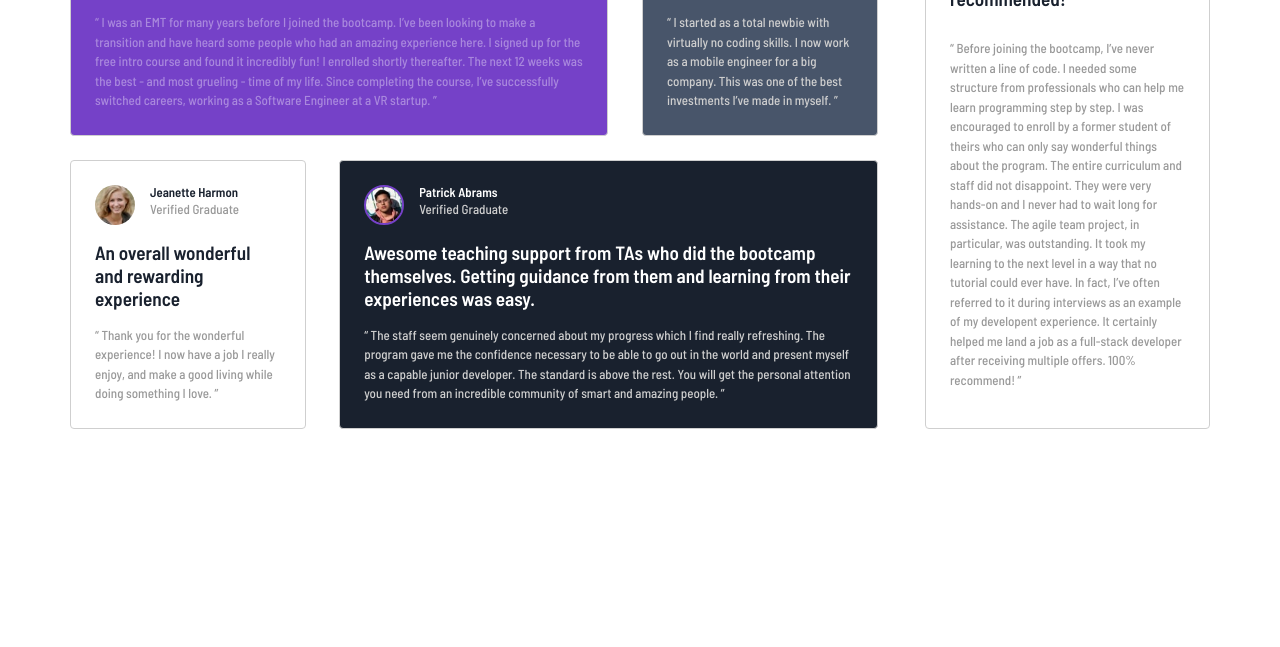
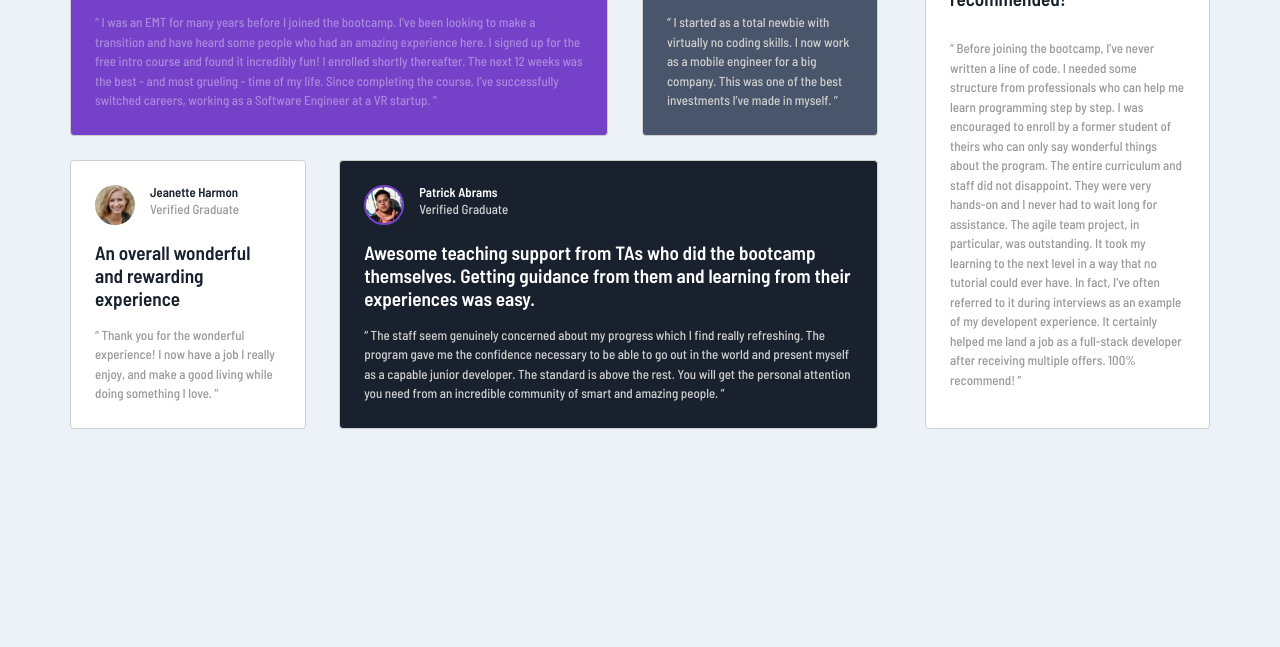
Before and after one commit to joycewu88619/fronted_challange_3, a plain HTML site: page index.html in a window 1280 px wide. Shown: the part 153-800 px from the top of the page. Drawn offline with nearby package versions, Linux system fonts and the light colour scheme; files that its build step writes are made by us from their sources.

Commit message:
Update _index.scss

```diff
--- a/scss/_index.scss
+++ b/scss/_index.scss
@@ -5,6 +5,7 @@
 body{
     font-family: 'Barlow Semi Condensed', sans-serif;
     line-height: 1.5;
+    background: hsl(210, 46%, 95%);
 }
 p{
     color: hsl(0, 0%, 81%);
```
